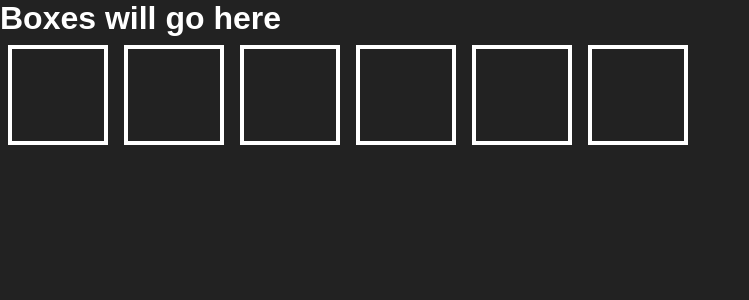
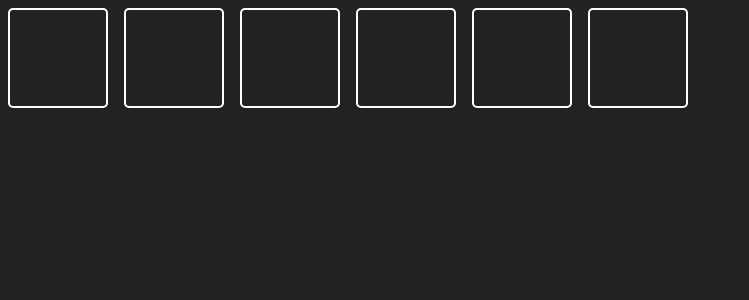
Before and after one commit to Celdama/boxes-challenge, a React (Create React App) app: page / in a window 1280 px wide. Shown: the top 300 px of the page, without its empty margins (0-749 px from the left). Built offline with nearby package versions, Linux system fonts and the light colour scheme.

Commit message:
challenge 2 done, set dynamic styles with props

```diff
--- a/src/App.js
+++ b/src/App.js
@@ -2,16 +2,19 @@ import React, { useState } from 'react';
 import boxes from './boxes';
 import './app.css';
 
-const App = () => {
+const App = ({ darkMode }) => {
   const [squares, setSquares] = useState(boxes);
 
+  const styles = {
+    backgroundColor: darkMode ? 'transparent' : '#fff',
+  };
+
   const squareElements = squares.map(({ id }) => (
-    <div key={id} className='box'></div>
+    <div style={styles} key={id} className='box'></div>
   ));
 
   return (
     <main>
-      <h1>Boxes will go here</h1>
       <div className='container'>{squareElements}</div>
     </main>
   );
--- a/src/app.css
+++ b/src/app.css
@@ -6,5 +6,6 @@
   width: 100px;
   height: 100px;
   margin: 8px;
-  border: 4px solid #fff;
+  border: 2px solid #fff;
+  border-radius: 5px;
 }
--- a/src/index.js
+++ b/src/index.js
@@ -5,7 +5,7 @@ import './index.css';
 
 ReactDOM.render(
   <React.StrictMode>
-    <App />
+    <App darkMode={true} />
   </React.StrictMode>,
   document.getElementById('root')
 );
```
Also changed, not shown: 1 other file (tests, documents, lock files or other folders).
